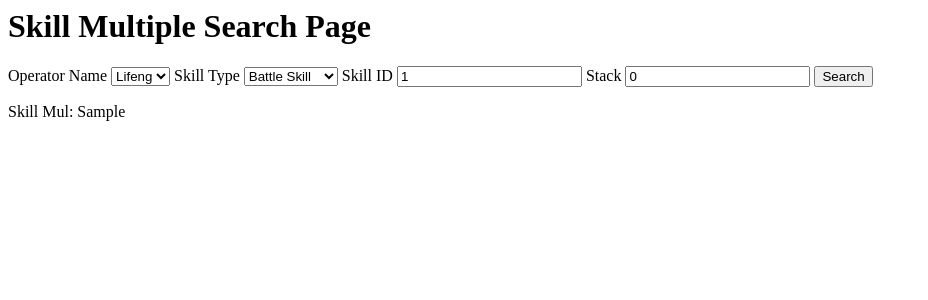
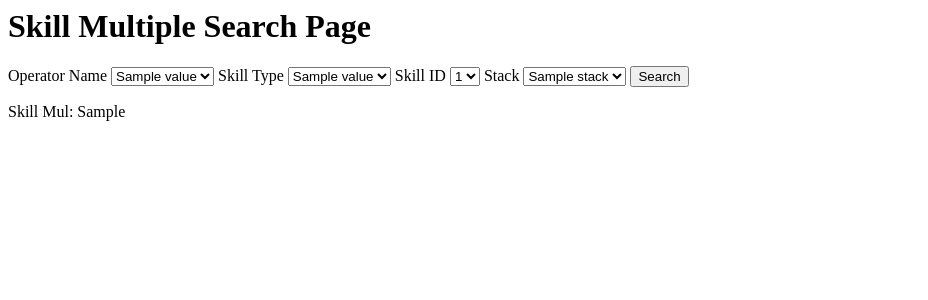
Before and after one commit to gonchiman/skillmul_survey2, a Flask app: template templates/skill_mul_search.html in a window 1280 px wide. Shown: the top 300 px of the page, without its empty margins (0-928 px from the left). Run offline with Flask 3, Linux system fonts and the light colour scheme; the template is opened without the code that fills it: most values are stand-ins (such as "Sample title", 1, 10 or a date in 2020).

Commit message:
update skill_mul_search.html

```diff
--- a/templates/skill_mul_search.html
+++ b/templates/skill_mul_search.html
@@ -2,22 +2,44 @@
 
 <form action="/skill_mul" method="post">
     <label for="operator_name">Operator Name</label>
-    <select id="operator_name" name="operator_name">
-        <option value="lifeng">Lifeng</option>
+    <select id="operator_name" name="operator_name" onchange="this.form.submit()">
+        {% for operator_name in operator_names %}
+            <option value="{{ operator_name.value }}"
+                {% if operator_name.value == selected_operator_name %}selected{% endif %}>
+                {{ operator_name.value }}
+            </option>
+        {% endfor %}
     </select>
 
     <label for="skill_type">Skill Type</label>
-    <select id="skill_type" name="skill_type">
-        <option value="battle">Battle Skill</option>
-        <option value="combo">Combo Skill</option>
-        <option value="ultimate">Ultimate</option>
+    <select id="skill_type" name="skill_type" onchange="this.form.submit()">
+        {% for skill_type in skill_types %}
+            <option value="{{ skill_type.value }}"
+                {% if skill_type.value == selected_skill_type %}selected{% endif %}>
+                {{ skill_type.value }}
+            </option>
+        {% endfor %}
     </select>
 
     <label for="skill_id">Skill ID</label>
-    <input id="skill_id" name="skill_id" type="number" value="1">
+    <select id="skill_id" name="skill_id">
+        {% for skill_id in skill_ids %}
+         <option value="{{ skill_id }}"
+            {% if skill_id|string == selected_skill_id %}selected{% endif %}>
+            {{ skill_id }}
+        </option>
+        {% endfor %}
+    </select>
 
     <label for="stack">Stack</label>
-    <input id="stack" name="stack" type="number" value="0">
+    <select id="stack" name="stack">
+        {% for stack in stacks %}
+            <option value="{{ stack }}"
+                {% if stack|string == selected_stack|string %}selected{% endif %}>
+                {{ stack }}
+            </option>
+        {% endfor %}
+    </select>
 
     <button type="submit">Search</button>
 </form>
```
